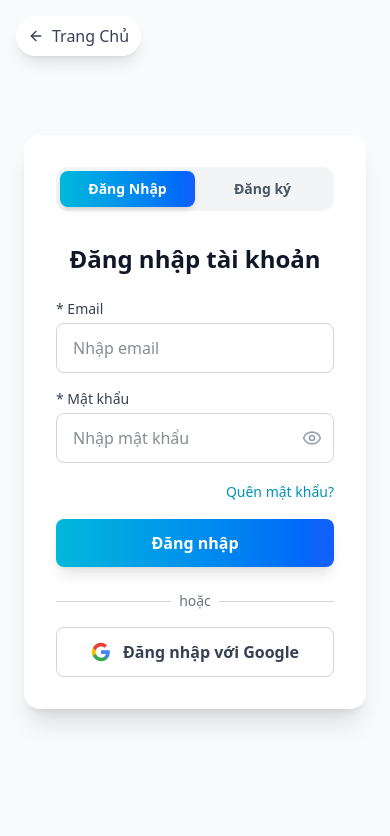
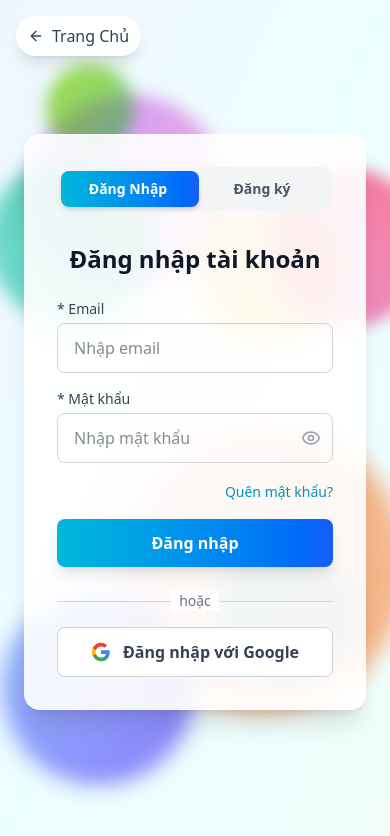
Before and after one commit to TonTon1410/furnimart-web, a React (Vite) app: page /login in a window 390 px wide. Shown: the top 836 px of the page. Built offline with nearby package versions, Linux system fonts and the light colour scheme.

Commit message:
Add animation and image in login form

```diff
--- a/src/pages/Login.tsx
+++ b/src/pages/Login.tsx
@@ -2,12 +2,131 @@
 
 import type React from "react"
 import { useState } from "react"
-import { motion } from "framer-motion"
+import { motion, type Variants } from "framer-motion"
 import { Eye, EyeOff, ArrowLeft } from "lucide-react"
 import { Link, useNavigate } from "react-router-dom"
 import { authService } from "@/service/authService"
 
 const fadeUp = { hidden: { opacity: 0, y: 18 }, show: { opacity: 1, y: 0 } }
+
+const bubbleVariants: Variants = {
+  animate: {
+    x: [100, -100],
+    y: [0, -20, 0, 20, 0],
+    scale: [1, 1.1, 1],
+    rotate: [0, 360],
+    transition: {
+      duration: 8,
+      repeat: Number.POSITIVE_INFINITY,
+      ease: [0.4, 0, 0.2, 1],
+    },
+  },
+}
+
+const bubbleVariants2: Variants = {
+  animate: {
+    x: [120, -120],
+    y: [0, 30, 0, -30, 0],
+    scale: [1, 0.9, 1.2, 1],
+    rotate: [0, -360],
+    transition: {
+      duration: 10,
+      repeat: Number.POSITIVE_INFINITY,
+      ease: [0.4, 0, 0.2, 1],
+      delay: 1,
+    },
+  },
+}
+
+const bubbleVariants3: Variants = {
+  animate: {
+    x: [150, -150],
+    y: [0, -40, 0, 40, 0],
+    scale: [1, 1.3, 0.8, 1],
+    rotate: [0, 180, 360],
+    transition: {
+      duration: 12,
+      repeat: Number.POSITIVE_INFINITY,
+      ease: [0.4, 0, 0.2, 1],
+      delay: 2,
+    },
+  },
+}
+
+const bubbleVariants4: Variants = {
+  animate: {
+    x: [80, -80],
+    y: [0, 25, 0, -25, 0],
+    scale: [1, 0.7, 1.4, 1],
+    rotate: [0, -180, -360],
+    transition: {
+      duration: 9,
+      repeat: Number.POSITIVE_INFINITY,
+      ease: [0.4, 0, 0.2, 1],
+      delay: 0.5,
+    },
+  },
+}
+
+const bubbleVariants5: Variants = {
+  animate: {
+    x: [110, -110],
+    y: [0, -35, 0, 35, 0],
+    scale: [1, 1.2, 0.9, 1],
+    rotate: [0, 270, 360],
+    transition: {
+      duration: 11,
+      repeat: Number.POSITIVE_INFINITY,
+      ease: [0.4, 0, 0.2, 1],
+      delay: 3,
+    },
+  },
+}
+
+const bubbleVariants6: Variants = {
+  animate: {
+    x: [140, -140],
+    y: [0, 45, 0, -45, 0],
+    scale: [1, 0.8, 1.5, 1],
+    rotate: [0, 90, 180, 270, 360],
+    transition: {
+      duration: 13,
+      repeat: Number.POSITIVE_INFINITY,
+      ease: [0.4, 0, 0.2, 1],
+      delay: 4,
+    },
+  },
+}
+
+const bubbleVariants7: Variants = {
+  animate: {
+    x: [0, -55, -110, -55, 0, 55, 110, 55, 0],
+    y: [0, 55, 0, -55, -110, -55, 0, 55, 110],
+    scale: [1, 1.1, 0.5, 1.5, 0.8, 1.2, 0.6, 1.4, 1],
+    rotate: [0, -60, -120, -180, -240, -300, -360],
+    transition: {
+      duration: 19,
+      repeat: Number.POSITIVE_INFINITY,
+      ease: [0.4, 0, 0.2, 1],
+      delay: 7,
+    },
+  },
+}
+
+const bubbleVariants8: Variants = {
+  animate: {
+    x: [0, 30, 60, 85, 60, 30, 0, -30, -60, -85, -60, -30, 0],
+    y: [0, -30, -60, 0, 60, 85, 60, 30, 0, -30, -60, -85, -60],
+    scale: [1, 1.2, 0.7, 1.6, 0.9, 1.3, 0.8, 1.1, 1.4, 0.6, 1.2, 1],
+    rotate: [0, 30, 60, 90, 120, 150, 180, 210, 240, 270, 300, 330, 360],
+    transition: {
+      duration: 28,
+      repeat: Number.POSITIVE_INFINITY,
+      ease: [0.4, 0, 0.2, 1],
+      delay: 6,
+    },
+  },
+}
 
 export default function Login() {
   const navigate = useNavigate()
@@ -35,7 +154,6 @@ export default function Login() {
 
   const handleRegister = async (e: React.FormEvent) => {
     e.preventDefault()
-    const birthDayISO = new Date(registerData.birthDay).toISOString()
 
     if (
       !registerData.fullName ||
@@ -152,7 +270,11 @@ export default function Login() {
   return (
     <main className="min-h-screen flex">
       <div className="hidden lg:flex lg:w-1/2 relative overflow-hidden">
-        <img src="/modern-furniture-interior-design.jpg" alt="Nội thất hiện đại" className="w-full h-full object-cover" />
+        <img
+          src="src/assets/noithat.jpg"
+          alt="Nội thất hiện đại"
+          className="w-full h-full object-cover"
+        />
         <div className="absolute inset-0 bg-gradient-to-br from-emerald-600/20 to-cyan-600/20" />
         <Link
           to="/"
@@ -163,31 +285,86 @@ export default function Login() {
         </Link>
 
         <div className="absolute bottom-8 left-8 text-white">
-          <h1 className="text-4xl font-bold mb-2">Nội Thất</h1>
-          <p className="text-white/90 text-lg">Không gian sống hiện đại & tối giản</p>
+          <h1 className="text-7xl font-bold mb-2">FurniMart</h1>
+          <p className="text-5xl text-white/90 font-bold text-lg">Ứng dụng công nghệ tiên tiến vào từng sản phẩm.</p>
+          <p className="text-5xl text-white/90 font-bold text-lg"> Tối ưu hóa không gian sống và tận hưởng sự tiện nghi mỗi ngày.</p>
         </div>
       </div>
 
-      <div className="w-full lg:w-1/2 flex items-center justify-center p-6 bg-gray-50">
+      <div className="w-full lg:w-1/2 flex items-center justify-center p-6 relative overflow-hidden bg-gradient-to-br from-blue-50 via-cyan-50 to-teal-50">
+        <motion.div
+          className="absolute top-20 right-20 w-48 h-48 bg-gradient-to-br from-purple-500/60 to-pink-500/40 rounded-full blur-sm"
+          variants={bubbleVariants}
+          animate="animate"
+        />
+        <motion.div
+          className="absolute top-40 left-10 w-40 h-40 bg-gradient-to-br from-emerald-500/70 to-teal-500/50 rounded-full blur-sm"
+          variants={bubbleVariants2}
+          animate="animate"
+        />
+        <motion.div
+          className="absolute bottom-32 right-16 w-56 h-56 bg-gradient-to-br from-orange-500/50 to-red-500/30 rounded-full blur-sm"
+          variants={bubbleVariants3}
+          animate="animate"
+        />
+        <motion.div
+          className="absolute bottom-20 left-20 w-36 h-36 bg-gradient-to-br from-indigo-600/65 to-blue-600/45 rounded-full blur-sm"
+          variants={bubbleVariants4}
+          animate="animate"
+        />
+        <motion.div
+          className="absolute top-60 right-32 w-32 h-32 bg-gradient-to-br from-yellow-500/75 to-amber-500/55 rounded-full blur-sm"
+          variants={bubbleVariants5}
+          animate="animate"
+        />
+        <motion.div
+          className="absolute top-32 left-32 w-44 h-44 bg-gradient-to-br from-rose-500/60 to-pink-600/40 rounded-full blur-sm"
+          variants={bubbleVariants6}
+          animate="animate"
+        />
+        <motion.div
+          className="absolute bottom-40 right-8 w-36 h-36 bg-gradient-to-br from-cyan-600/55 to-blue-700/35 rounded-full blur-sm"
+          variants={bubbleVariants7}
+          animate="animate"
+        />
+        <motion.div
+          className="absolute top-16 right-64 w-22 h-22 bg-gradient-to-br from-lime-500/70 to-green-600/50 rounded-full blur-sm"
+          variants={bubbleVariants8}
+          animate="animate"
+        />
+
         <motion.div
           initial="hidden"
           animate="show"
           variants={fadeUp}
           transition={{ duration: 0.6 }}
-          className="w-full max-w-md"
+          className="w-full max-w-md relative z-10"
         >
-          <div className="bg-white p-8 rounded-2xl shadow-xl">
-            <div className="flex mb-8 bg-gray-100 rounded-xl p-1">
+          <div className="bg-white/90 backdrop-blur-sm p-8 rounded-2xl shadow-xl border border-white/20">
+            <div className="flex mb-8 bg-gray-100 rounded-xl p-1 relative">
+              {/* Sliding background indicator */}
+              <motion.div
+                className="absolute top-1 bottom-1 bg-gradient-to-r from-cyan-500 to-blue-600 rounded-lg shadow-md"
+                initial={false}
+                animate={{
+                  x: activeTab === "login" ? 0 : "100%",
+                  width: "50%",
+                }}
+                transition={{
+                  type: "spring",
+                  stiffness: 300,
+                  damping: 30,
+                }}
+              />
+
               <button
                 onClick={() => {
                   setActiveTab("login")
                   setError("")
                   setSuccess("")
                 }}
-                className={`flex-1 py-2 px-4 rounded-lg text-sm font-semibold transition-all ${
-                  activeTab === "login"
-                    ? "bg-gradient-to-r from-cyan-500 to-blue-600 text-white shadow-md"
-                    : "text-gray-600 hover:text-gray-800"
+                className={`flex-1 py-2 px-4 rounded-lg text-sm font-semibold transition-all duration-300 transform hover:scale-105 relative z-10 ${
+                  activeTab === "login" ? "text-white" : "text-gray-600 hover:text-gray-800"
                 }`}
               >
                 Đăng Nhập
@@ -198,16 +375,21 @@ export default function Login() {
                   setError("")
                   setSuccess("")
                 }}
-                className={`flex-1 py-2 px-4 rounded-lg text-sm font-semibold transition-all ${
-                  activeTab === "register"
-                    ? "bg-gradient-to-r from-cyan-500 to-blue-600 text-white shadow-md"
-                    : "text-gray-600 hover:text-gray-800"
+                className={`flex-1 py-2 px-4 rounded-lg text-sm font-semibold transition-all duration-300 transform hover:scale-105 relative z-10 ${
+                  activeTab === "register" ? "text-white" : "text-gray-600 hover:text-gray-800"
                 }`}
               >
                 Đăng ký
               </button>
             </div>
 
+            <motion.div
+              key={activeTab}
+              initial={{ opacity: 0, x: activeTab === "login" ? -20 : 20 }}
+              animate={{ opacity: 1, x: 0 }}
+              exit={{ opacity: 0, x: activeTab === "login" ? 20 : -20 }}
+              transition={{ duration: 0.3, ease: "easeInOut" }}
+            >
               {/* Login Form */}
               {activeTab === "login" && (
                 <div>
@@ -266,7 +448,7 @@ export default function Login() {
                     <button
                       type="submit"
                       disabled={isLoading}
-                    className="w-full py-3 bg-gradient-to-r from-cyan-500 to-blue-600 text-white rounded-lg font-semibold shadow-lg hover:shadow-xl active:scale-95 transition-all disabled:opacity-50 disabled:cursor-not-allowed disabled:active:scale-100"
+                      className="w-full py-3 bg-gradient-to-r from-cyan-500 to-blue-600 text-white rounded-lg font-semibold shadow-lg hover:shadow-xl hover:from-cyan-600 hover:to-blue-700 active:scale-95 transition-all duration-300 transform hover:scale-105 disabled:opacity-50 disabled:cursor-not-allowed disabled:active:scale-100 disabled:hover:scale-100"
                     >
                       {isLoading ? "Đang đăng nhập..." : "Đăng nhập"}
                     </button>
@@ -392,13 +574,14 @@ export default function Login() {
                     <button
                       type="submit"
                       disabled={isLoading}
-                    className="w-full py-3 bg-gradient-to-r from-cyan-500 to-blue-600 text-white rounded-lg font-semibold shadow-lg hover:shadow-xl active:scale-95 transition-all disabled:opacity-50 disabled:cursor-not-allowed disabled:active:scale-100"
+                      className="w-full py-3 bg-gradient-to-r from-cyan-500 to-blue-600 text-white rounded-lg font-semibold shadow-lg hover:shadow-xl hover:from-cyan-600 hover:to-blue-700 active:scale-95 transition-all duration-300 transform hover:scale-105 disabled:opacity-50 disabled:cursor-not-allowed disabled:active:scale-100 disabled:hover:scale-100"
                     >
                       {isLoading ? "Đang đăng ký..." : "Đăng ký"}
                     </button>
                   </form>
                 </div>
               )}
+            </motion.div>
 
             {/* Google Login */}
             <div className="mt-6">
@@ -414,7 +597,7 @@ export default function Login() {
               <button
                 onClick={handleGoogleAuth}
                 disabled={isLoading}
-                className="mt-4 w-full py-3 border border-gray-300 bg-white text-gray-700 rounded-lg font-semibold hover:bg-gray-50 active:scale-95 transition-all flex items-center justify-center gap-3 disabled:opacity-50 disabled:cursor-not-allowed"
+                className="mt-4 w-full py-3 border border-gray-300 bg-white text-gray-700 rounded-lg font-semibold hover:bg-gray-50 hover:shadow-md active:scale-95 transition-all duration-300 transform hover:scale-105 flex items-center justify-center gap-3 disabled:opacity-50 disabled:cursor-not-allowed disabled:hover:scale-100"
               >
                 <svg className="w-5 h-5" viewBox="0 0 24 24">
                   <path
```
Also changed, not shown: src/assets/noithat.jpg (added). Lines whose indentation alone changed are shown as unchanged.
